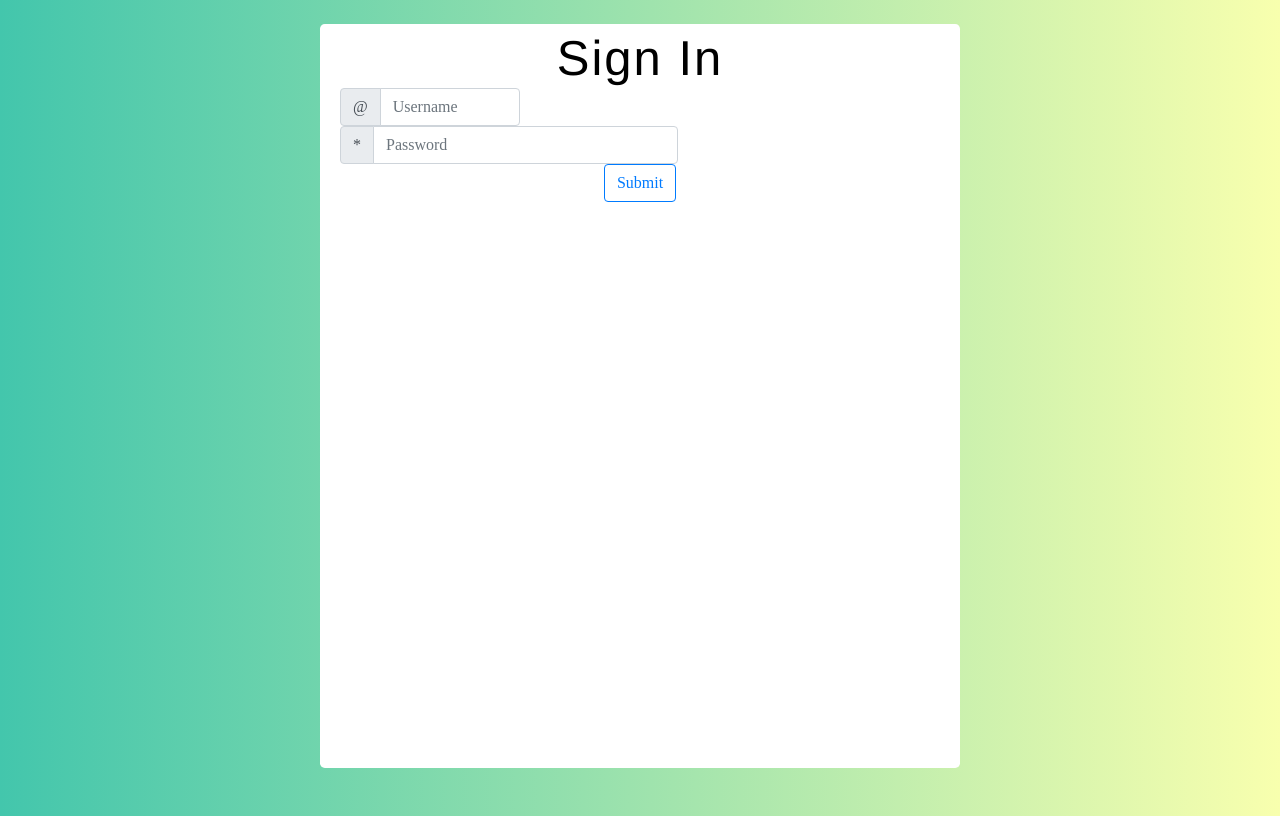
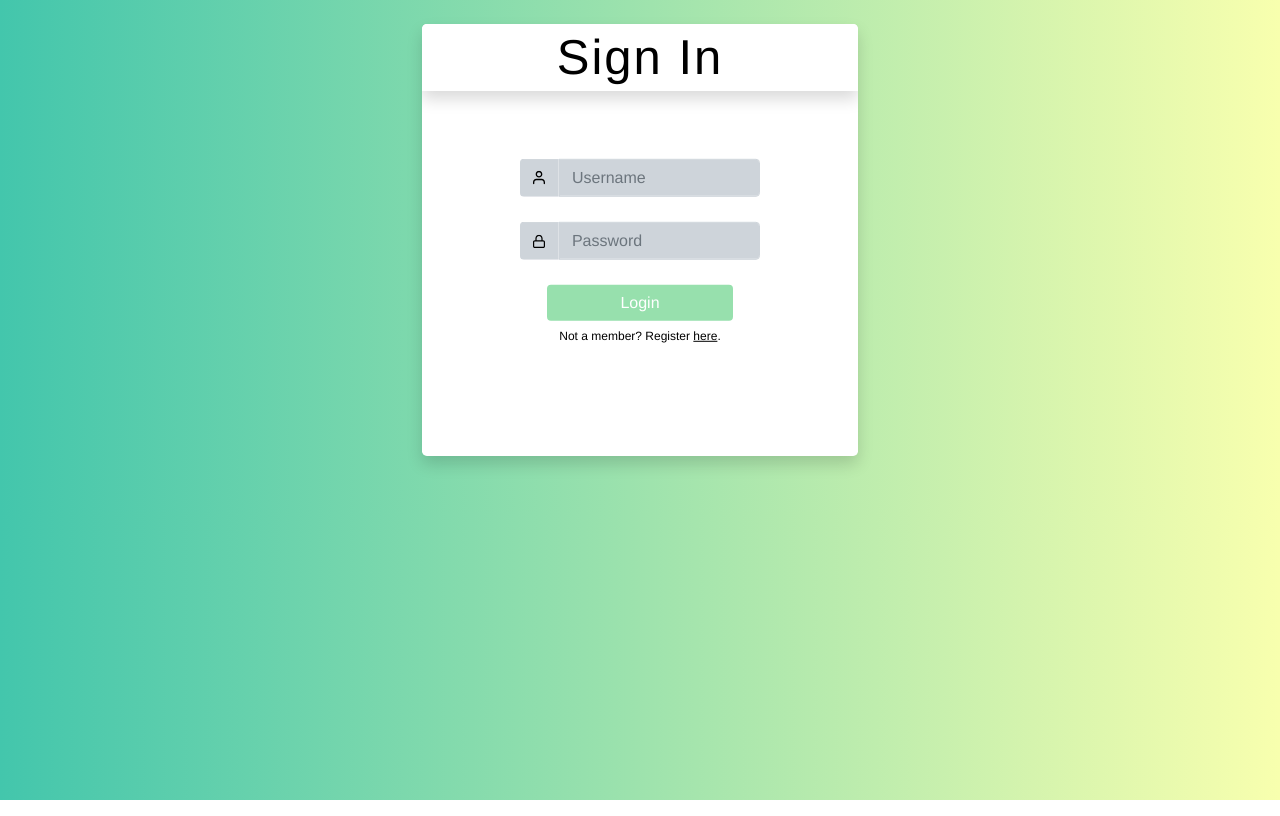
Before and after one commit to alexadonov/Studio1B_G02, a React (Create React App) app: page /sign-in in a window 1280 px wide. Built offline with nearby package versions, Linux system fonts and the light colour scheme; no server answers.

Commit message:
Changes to Sign-in and Home

```diff
--- a/src/App.css
+++ b/src/App.css
@@ -1,5 +1,6 @@
 .App {
   text-align: center;
+  min-height: 0;
 }
 
 .App-logo {
@@ -32,11 +33,12 @@
   }
 }
 .jumbotron{
-  height: 93vh;
-  padding: 5px;
-  width: 50vw;
+  height: 54vh;
+  padding: 0px;
+  width: 34vw;
   background-color: #fff;
   display: inline-block;
+  overflow-y:auto;
 }
 .content{
     background: #fff;
@@ -46,3 +48,78 @@
     box-shadow: 1px 3px 5px rgba(0,0,0,0.1);
     display: inline-block;
 }
+#input-gap{
+    padding-bottom: 25px;
+}
+h1{
+  padding-bottom:0px;
+}
+.black-background {
+  background-color:#97E0AD;
+}
+.white {
+  color:#ffffff;
+}
+.btn {
+  border-color:#97E0AD;
+  font-family: "HelveticaNeue-Light", "Helvetica Neue Light", "Helvetica Neue", Helvetica, Arial, "Lucida Grande", sans-serif;
+}
+.b-s{
+  width: 186.5px;
+}
+.b-s:focus{
+  box-shadow: 0 0 0 0.2rem rgb(169, 227, 174);
+}
+.b-s:hover {
+  background-color:#DFF5E6; color:#87C99B;
+}
+.input-group {
+  font-family: "HelveticaNeue-Light", "Helvetica Neue Light", "Helvetica Neue", Helvetica, Arial, "Lucida Grande", sans-serif;
+}
+.vertical-center {
+  margin: 0;
+  position: relative;
+  top: 27%;
+  -ms-transform: translateY(-50%);
+  transform: translateY(-50%);
+}
+.form-control {
+  background-color: #ced4da;
+}
+.form-control:focus {
+  box-shadow: 0 0 0 0.2rem rgb(169, 227, 174);
+  border-color: rgb(169, 227, 174);
+}
+.input-group-text{
+  background-color: #ced4da;
+}
+#asterix-padding{
+  padding-left: 15px;
+  padding-right: 15px;
+}
+h6{
+  font-family: "HelveticaNeue-Light", "Helvetica Neue Light", "Helvetica Neue", Helvetica, Arial, "Lucida Grande", sans-serif;
+  font-size: 12px;
+  padding: 8px;
+}
+.btn-txt1{
+  color: black;
+  size: auto;
+}
+.btn-txt1:hover{
+  box-shadow: 0 0 0 0rem rgb(0, 0, 0);
+  color: black;
+}
+.btn-txt1:focus{
+  color: black;
+  box-shadow: 0 0 0 0rem rgb(0, 0, 0);
+  outline: none;
+    color: #97E0AD;
+}
+.svg-padlocks{
+  background-size: 16px;
+}
+.input-group-text {
+    min-width:39px;
+    vertical-align: middle;
+}
--- a/src/components/styles.css
+++ b/src/components/styles.css
@@ -3,6 +3,7 @@ body{
     font-family: ubuntu;
     margin-top: 0px;
     padding-top: 0px;
+    overflow-x: hidden;
 }
 
 h1{
@@ -15,24 +16,111 @@ h1{
     font-size: 49px;
     padding: 0px;
 }
+h2{
+    color: #000000;
+    letter-spacing: 1px;
+    text-align: center;
+    margin: 10px;
+    font-family: "HelveticaNeue-Light", "Helvetica Neue Light", "Helvetica Neue", Helvetica, Arial, "Lucida Grande", sans-serif;
+    font-weight: 300;
+    font-size: 35px;
+    padding: 0px;
+}
+low-pad{
+    padding: 100px;
+}
 
 .content{
     background: #fff;
     height: 100%;
-    margin: 8PX;
+    margin: 0PX;
     padding: 0px;
-
-
     box-shadow: 1px 3px 5px rgba(0,0,0,0.1)
 }
-.jumbotron{
-  height: 93vh;
-  padding: 5px;
+.jumbotron1{
+    height: 98vh;
+    width: 99vw;
     background-color: #fff;
 }
+
 hr {
     margin-top: 1rem;
     margin-bottom: 1rem;
     border: 0;
     border-top: 1px solid rgba(0, 0, 0, 0.1);
 }
+.img-thumbnail {
+  width: 500px;
+  height: 312px;
+}
+
+.float-left{
+  padding-left: 50px;
+}
+
+.float-right{
+  padding-right: 50px;
+}
+
+.btn-default:hover{
+  background-color: #fff;
+  color: black;
+    text-decoration: underline;
+    border:none;
+}
+.btn-default:focus{
+  outline:none;
+  margin-bottom: 0px;
+  background-color: white;
+  box-shadow: none;
+  border:none;
+  color: #70d2ab;
+}
+.btn-default{
+  color: black;
+  background-color: white;
+  border-color: white;
+  outline: none;
+  border:none;
+  font-family: "HelveticaNeue-Light", "Helvetica Neue Light", "Helvetica Neue", Helvetica, Arial, "Lucida Grande", sans-serif;
+}
+.btn{
+  border-color: white;
+  border:none;
+}
+.btn-default2:hover{
+  background-color: transparent;
+  color: black;
+  border:none;
+}
+
+.btn-default2:focus{
+  outline:none;
+  margin-bottom: 0px;
+  background-color: transparent;
+  box-shadow: none;
+  color: #70d2ab;
+  border:none;
+}
+.btn-default2{
+  color: black;
+  letter-spacing: 1px;
+  text-align: left;
+  margin: 10px;
+  font-family: "HelveticaNeue-Light", "Helvetica Neue Light", "Helvetica Neue", Helvetica, Arial, "Lucida Grande", sans-serif;
+  font-weight: 300;
+  font-size: 35px;
+  border:none;
+}
+.thumb-padding{
+  padding-top:100px;
+}
+.thumb-shadow{
+  box-shadow: none;
+}
+.thumb-shadow:hover{
+  box-shadow:0 .5rem 1rem rgba(0,0,0,.15)!important;
+}
+.thumb-shadow:focus{
+  box-shadow:0 .5rem 1rem rgba(0,0,0,.15)!important;
+}
--- a/src/sign-in.js
+++ b/src/sign-in.js
@@ -106,32 +106,72 @@ export default class Shop extends Component {
   render() {
     const { data } = this.state;
     return (
-      <div class="container">
+      <div class="container" >
           <Router>
           <Menu/>
           <div className="App">
           <br/>
-          <div class="jumbotron">
+          <div class="jumbotron shadow">
+            <div class="shadow p-1 mb-5 bg-white rounded-top">
             <h1>Sign In</h1>
+            </div>
+            <div class="vertical-center">
             <form onSubmit={this.handleSubmit}>
-            <div class="col-lg-4 col-lg-offset-4">
+            <div>
+            <div class="col" align="center" >
+            <div class="col-lg-8 col-lg-offset-8" id="input-gap">
             <div width="200px" class="input-group">
-              <div class="input-group-prepend">
-                <span class="input-group-text" id="basic-addon1">@</span>
+              <div class="input-group-prepend border-right">
+                <span class="input-group-text border-right" id="basic-addon1">
+<svg width="12px" height="14px" viewBox="0 0 12 14" version="1.1" xmlns="http://www.w3.org/2000/svg">
+    <defs>
+        <path d="M30,30.6666667 C30,31.0348565 29.7015232,31.3333333 29.3333333,31.3333333 C28.9651435,31.3333333 28.6666667,31.0348565 28.6666667,30.6666667 L28.6666667,29.3333333 C28.6666667,28.2287638 27.7712362,27.3333333 26.6666667,27.3333333 L21.3333333,27.3333333 C20.2287638,27.3333333 19.3333333,28.2287638 19.3333333,29.3333333 L19.3333333,30.6666667 C19.3333333,31.0348565 19.0348565,31.3333333 18.6666667,31.3333333 C18.2984768,31.3333333 18,31.0348565 18,30.6666667 L18,29.3333333 C18,27.4923842 19.4923842,26 21.3333333,26 L26.6666667,26 C28.5076158,26 30,27.4923842 30,29.3333333 L30,30.6666667 Z M24,24.6666667 C22.1590508,24.6666667 20.6666667,23.1742825 20.6666667,21.3333333 C20.6666667,19.4923842 22.1590508,18 24,18 C25.8409492,18 27.3333333,19.4923842 27.3333333,21.3333333 C27.3333333,23.1742825 25.8409492,24.6666667 24,24.6666667 Z M24,23.3333333 C25.1045695,23.3333333 26,22.4379028 26,21.3333333 C26,20.2287638 25.1045695,19.3333333 24,19.3333333 C22.8954305,19.3333333 22,20.2287638 22,21.3333333 C22,22.4379028 22.8954305,23.3333333 24,23.3333333 Z" id="path-2"></path>
+    </defs>
+    <g id="Page-1" stroke="none" stroke-width="1" fill="none" fill-rule="evenodd">
+        <g id="Artboard" transform="translate(-810.000000, -367.000000)">
+            <g id="Group-2" transform="translate(792.000000, 349.000000)">
+                <mask id="mask-2" fill="white">
+                    <use href="#path-2"></use>
+                </mask>
+                <use id="Combined-Shape" fill="#000000" fill-rule="nonzero" href="#path-2"></use>
+            </g>
+        </g>
+    </g>
+</svg></span>
               </div>
               <input type="username" class="form-control" placeholder="Username" aria-label="Username" aria-describedby="basic-addon1" />
             </div>
             </div>
-            <div class="col-sm-7 col-sm-offset-7" padding-left="300px">
+            <div class="col-lg-8 col-lg-offset-8" id="input-gap">
             <div class="input-group sm-3">
-              <div class="input-group-prepend">
-                <span class="input-group-text" id="basic-addon1">*</span>
+              <div class="input-group-prepend border-right">
+                <span class="input-group-text padding-asterix border-right" id="basic-addon1"><b>
+
+                <svg width="12px" height="14px" viewBox="0 0 12 14" version="1.1" xmlns="http://www.w3.org/2000/svg">
+                    <defs>
+                        <path d="M19.4,21.4 L19.4,19.6 C19.4,17.6117749 21.0117749,16 23,16 C24.9882251,16 26.6,17.6117749 26.6,19.6 L26.6,21.4 L27.2,21.4 C28.1941125,21.4 29,22.2058875 29,23.2 L29,27.4 C29,28.3941125 28.1941125,29.2 27.2,29.2 L18.8,29.2 C17.8058875,29.2 17,28.3941125 17,27.4 L17,23.2 C17,22.2058875 17.8058875,21.4 18.8,21.4 L19.4,21.4 Z M20.6,21.4 L25.4,21.4 L25.4,19.6 C25.4,18.2745166 24.3254834,17.2 23,17.2 C21.6745166,17.2 20.6,18.2745166 20.6,19.6 L20.6,21.4 Z M18.8,22.6 C18.4686292,22.6 18.2,22.8686292 18.2,23.2 L18.2,27.4 C18.2,27.7313708 18.4686292,28 18.8,28 L27.2,28 C27.5313708,28 27.8,27.7313708 27.8,27.4 L27.8,23.2 C27.8,22.8686292 27.5313708,22.6 27.2,22.6 L18.8,22.6 Z" id="path-1"></path>
+                    </defs>
+                    <g id="Page-1" stroke="none" stroke-width="1" fill="none" fill-rule="evenodd">
+                        <g id="Artboard" transform="translate(-809.000000, -456.000000)">
+                            <g id="Group" transform="translate(792.000000, 440.000000)">
+                                <mask id="mask-2" fill="white">
+                                    <use href="#path-1"></use>
+                                </mask>
+                                <use id="Combined-Shape" fill="#000000" href="#path-1"></use>
+                            </g>
+                        </g>
+                    </g>
+                </svg></b></span>
               </div>
               <input type="password" class="form-control" placeholder="Password" aria-label="Password" aria-describedby="basic-addon1" />
             </div>
             </div>
-          <input type="submit" class="btn btn-outline-primary" value="Submit"/>
+            </div>
+            </div>
+          <input type="submit" class="btn black-background white b-s" value="Login"/>
+          <a class="btn-txt1" href="/" role="button"><h6>Not a member? Register <u>here</u>.</h6></a>
           </form>
+          </div>
         </div>
         </div>
         <ul>{this.state.pictures}</ul>
```
Also changed, not shown: src/home.js (+35 -10 lines). Lines whose indentation alone changed are shown as unchanged.
